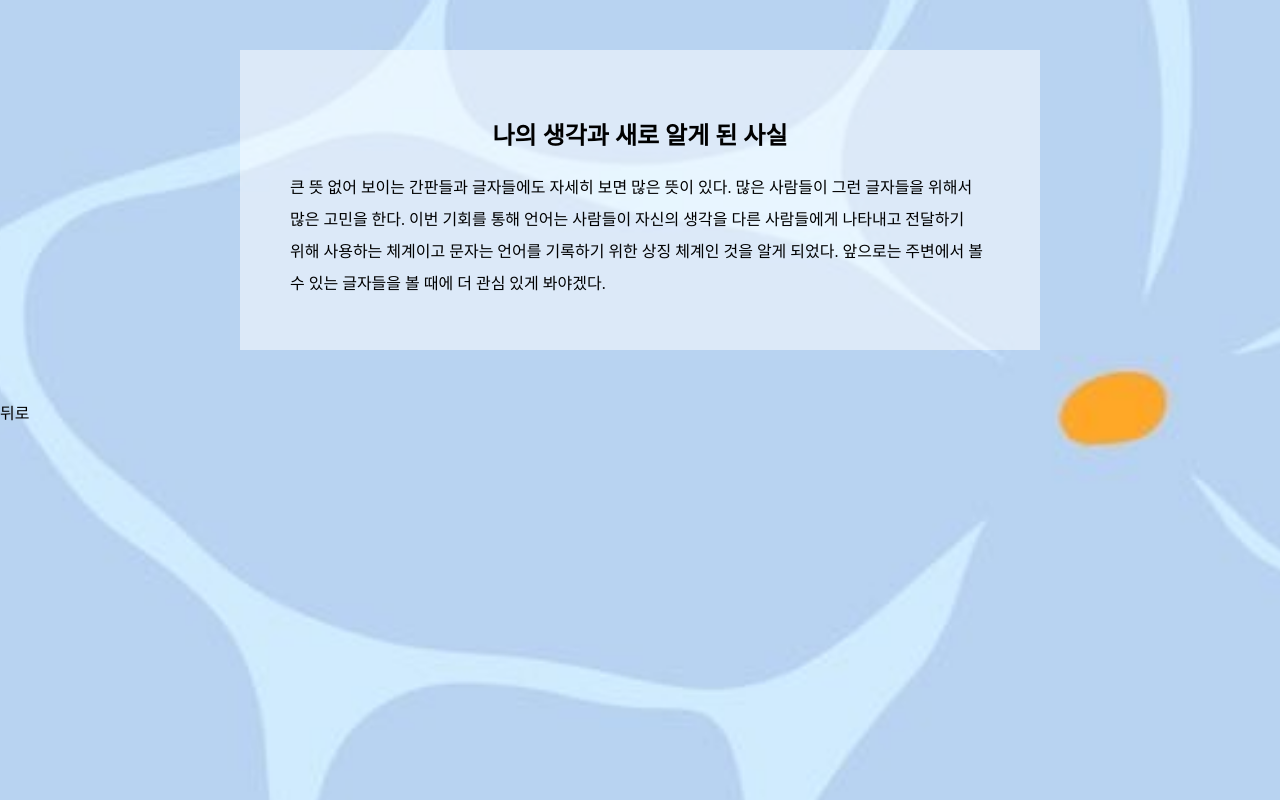
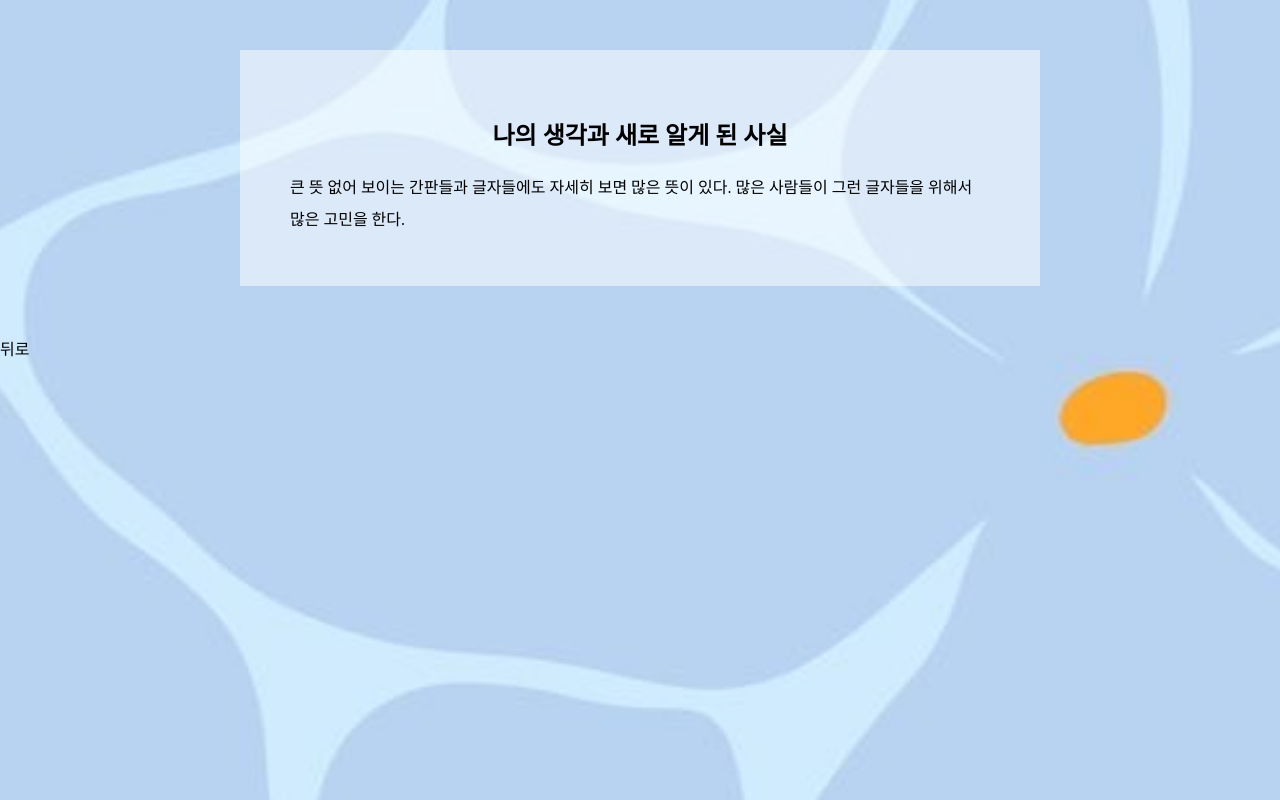
Before and after one commit to f0rgetm2n0te/home, a plain HTML site: page my.html in a window 1280 px wide. Drawn offline with Linux system fonts and the light colour scheme.

Commit message:
Add files via upload

```diff
--- a/my.html
+++ b/my.html
@@ -13,7 +13,7 @@
       <article>
          <section>
             <h2>나의 생각과 새로 알게 된 사실</h2>
-               <p>큰 뜻 없어 보이는 간판들과 글자들에도 자세히 보면 많은 뜻이 있다. 많은 사람들이 그런 글자들을 위해서 많은 고민을 한다. 이번 기회를 통해 언어는 사람들이 자신의 생각을 다른 사람들에게 나타내고 전달하기 위해 사용하는 체계이고 문자는 언어를 기록하기 위한 상징 체계인 것을 알게 되었다. 앞으로는 주변에서 볼 수 있는 글자들을 볼 때에 더 관심 있게 봐야겠다.</p>
+               <p>큰 뜻 없어 보이는 간판들과 글자들에도 자세히 보면 많은 뜻이 있다. 많은 사람들이 그런 글자들을 위해서 많은 고민을 한다. </p>
          </section>
 
       </article>
```
Also changed, not shown: text.html (+1 -1 lines).
